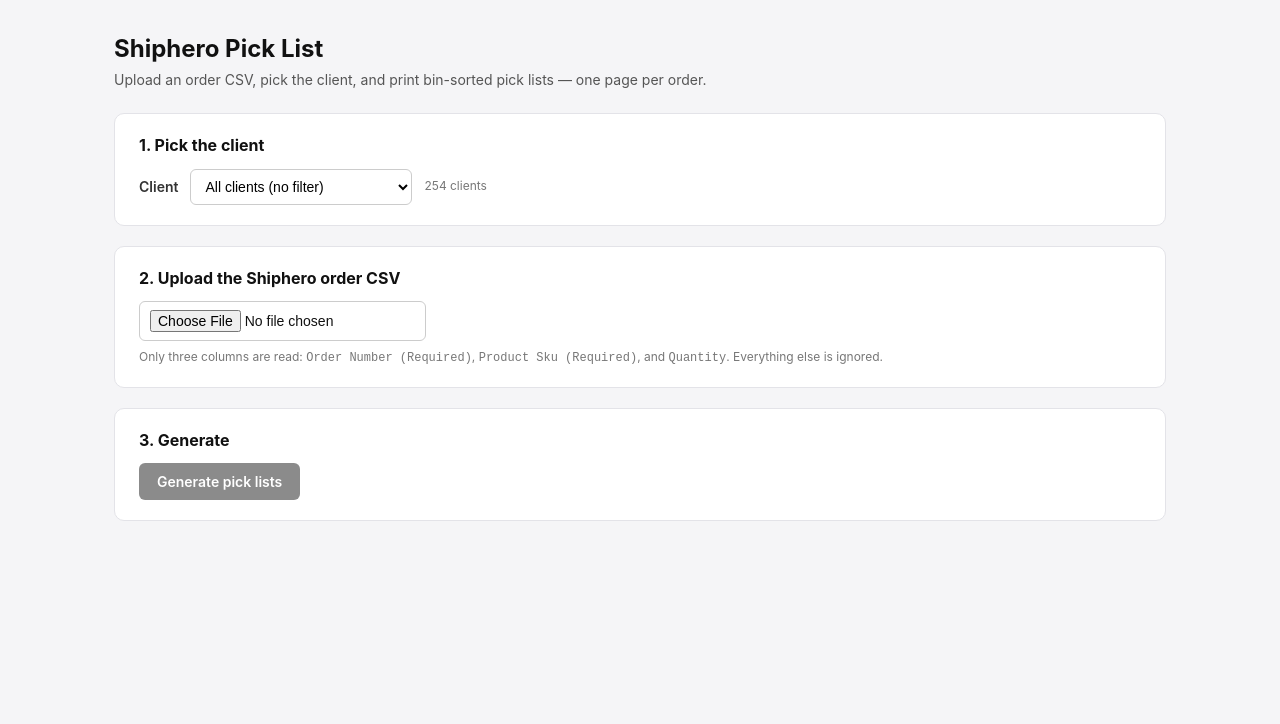
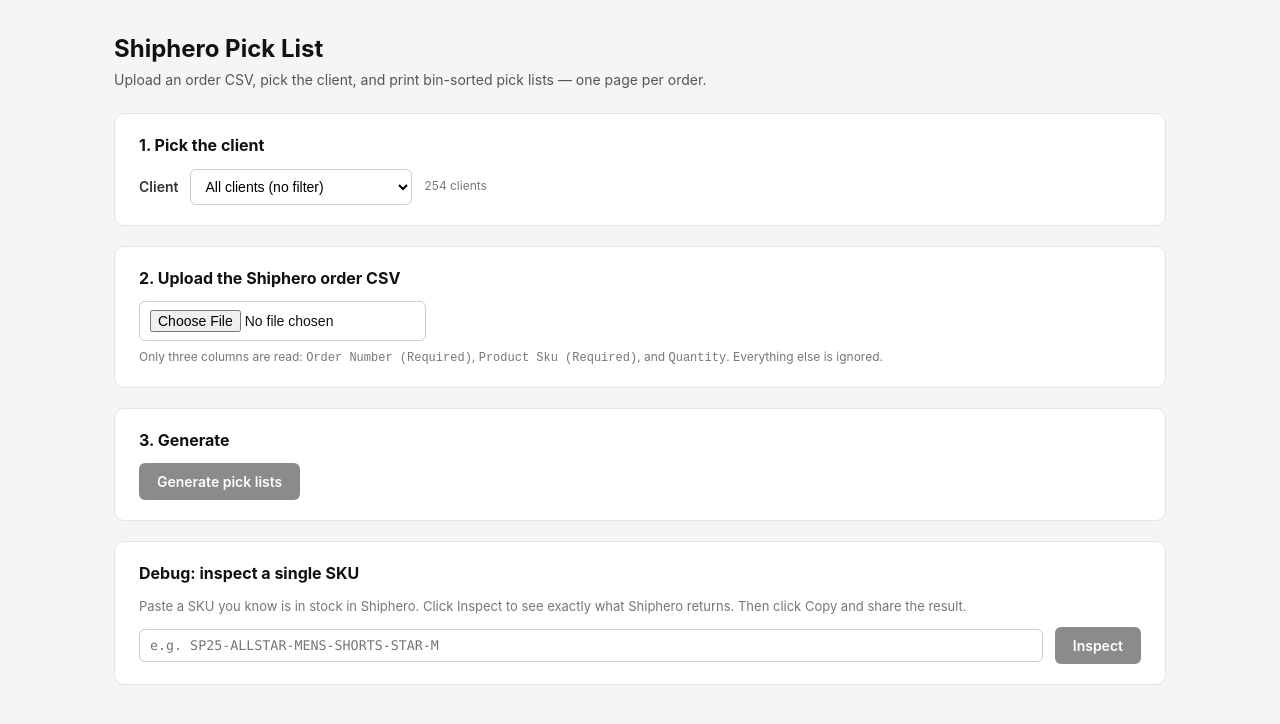
Before and after one commit to mostafa-azimi/removal_lite, a Next.js app: page / in a window 1280 px wide. Shown: the top 724 px of the page. Built offline with nearby package versions, Linux system fonts and the light colour scheme.

Commit message:
Add inline debug panel for inspecting a single SKU

```diff
--- a/app/page.tsx
+++ b/app/page.tsx
@@ -238,6 +238,42 @@
     return clients.find((c) => c.id === selectedClient)?.companyName ?? selectedClient;
   }, [selectedClient, clients]);
 
+  // Debug helper
+  const [debugSku, setDebugSku] = useState("");
+  const [debugResult, setDebugResult] = useState<string | null>(null);
+  const [debugLoading, setDebugLoading] = useState(false);
+  const [debugCopied, setDebugCopied] = useState(false);
+
+  async function runDebug() {
+    if (!debugSku.trim()) return;
+    setDebugLoading(true);
+    setDebugResult(null);
+    setDebugCopied(false);
+    try {
+      const res = await fetch(`/api/debug/sku?sku=${encodeURIComponent(debugSku.trim())}`);
+      const text = await res.text();
+      try {
+        const json = JSON.parse(text);
+        setDebugResult(JSON.stringify(json, null, 2));
+      } catch {
+        setDebugResult(text);
+      }
+    } catch (err) {
+      setDebugResult(`Error: ${err instanceof Error ? err.message : String(err)}`);
+    } finally {
+      setDebugLoading(false);
+    }
+  }
+
+  async function copyDebug() {
+    if (!debugResult) return;
+    try {
+      await navigator.clipboard.writeText(debugResult);
+      setDebugCopied(true);
+      setTimeout(() => setDebugCopied(false), 2000);
+    } catch {}
+  }
+
   const globalTotals = useMemo(() => {
     if (!orders) return null;
     const uniqueSkus = new Set<string>();
@@ -350,6 +386,61 @@
             </div>
           )}
         </div>
+      </div>
+
+      <div className="card no-print">
+        <h2>Debug: inspect a single SKU</h2>
+        <p style={{ color: "#777", fontSize: 13, margin: "0 0 12px" }}>
+          Paste a SKU you know is in stock in Shiphero. Click Inspect to see exactly
+          what Shiphero returns. Then click Copy and share the result.
+        </p>
+        <div className="row">
+          <input
+            type="text"
+            value={debugSku}
+            onChange={(e) => setDebugSku(e.target.value)}
+            placeholder="e.g. SP25-ALLSTAR-MENS-SHORTS-STAR-M"
+            style={{
+              flex: 1,
+              minWidth: 280,
+              padding: "8px 10px",
+              border: "1px solid #ccc",
+              borderRadius: 6,
+              fontFamily: "ui-monospace, SFMono-Regular, Menlo, monospace",
+            }}
+          />
+          <button
+            className="primary"
+            onClick={runDebug}
+            disabled={!debugSku.trim() || debugLoading}
+          >
+            {debugLoading ? "Inspecting…" : "Inspect"}
+          </button>
+          {debugResult && (
+            <button className="secondary" onClick={copyDebug}>
+              {debugCopied ? "Copied!" : "Copy"}
+            </button>
+          )}
+        </div>
+        {debugResult && (
+          <pre
+            style={{
+              marginTop: 12,
+              padding: 12,
+              background: "#0e1116",
+              color: "#e6edf3",
+              borderRadius: 6,
+              fontSize: 12,
+              maxHeight: 400,
+              overflow: "auto",
+              fontFamily: "ui-monospace, SFMono-Regular, Menlo, monospace",
+              whiteSpace: "pre-wrap",
+              wordBreak: "break-all",
+            }}
+          >
+            {debugResult}
+          </pre>
+        )}
       </div>
 
       {orders &&
```
